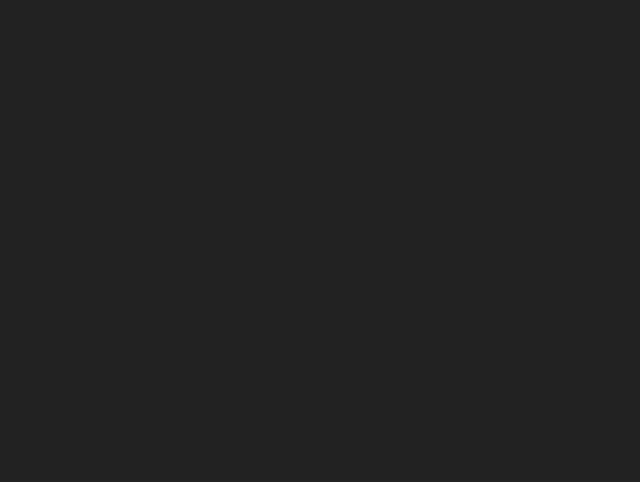
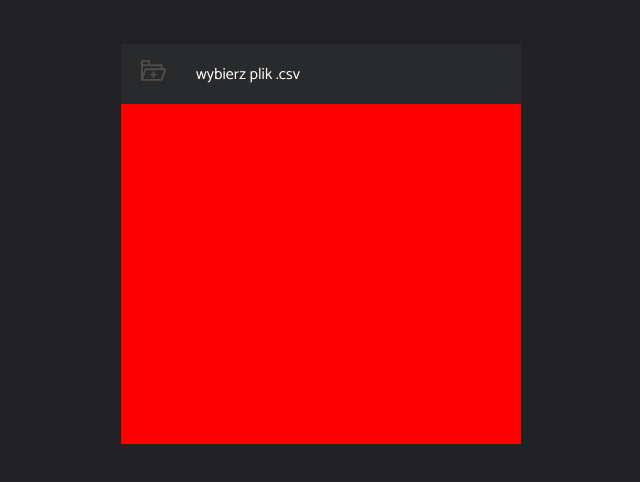
Before and after one commit to obrebskim/megakhh17-fe, a React (Create React App) app: page /admin in a window 1280 px wide. Before the commit this address had no page. Shown: the part 156-638 px from the top of the page, without its empty margins (319-959 px from the left). Built offline with nearby package versions, Linux system fonts and the light colour scheme.

Commit message:
Create File Attach component. Add folder.svg.

```diff
--- a/src/App.tsx
+++ b/src/App.tsx
@@ -6,6 +6,7 @@ import Login from "./Pages/Login/Login";
 import Students from "./Pages/Students/Students";
 import TalkReservation from "./Components/StudentsList/TalkReservation/TalkReservation";
 import AvailableStudents from "./Components/StudentsList/AvailableStudents/AvailableStudents";
+import Admin from "./Pages/Admin/Admin";
 
 const Container = styled.main`
   width: 100%;
@@ -23,6 +24,7 @@ function App() {
           <Route path="list" element={<AvailableStudents />} />
           <Route path="talk-reservation" element={<TalkReservation />} />
         </Route>
+        <Route path="admin" element={<Admin />} />
         <Route path="curiculum-vitae/:id" element={<CuriculumVitae />} />
       </Routes>
     </Container>
--- /dev/null
+++ b/src/Components/FileAttach.tsx
@@ -0,0 +1,65 @@
+import React, { ChangeEvent, useEffect, useRef, useState } from "react";
+import styled from "styled-components";
+import { ReactComponent as FolderIco } from "../Assets/img/folder.svg";
+
+const Container = styled.div`
+  width: 400px;
+  height: 60px;
+  display: flex;
+
+  background-color: var(--secondaryDark);
+  & label {
+    width: 100%;
+    height: 100%;
+    display: flex;
+    align-items: center;
+    gap: 10px;
+    color: var(--secondaryF ontColor);
+    & input {
+      display: none;
+    }
+    & button {
+      height: 100%;
+      width: 80px;
+      background-color: transparent;
+      border: none;
+      & svg {
+        width: 25px;
+      }
+    }
+    & span {
+      width: 100%;
+    }
+  }
+`;
+
+function FileAttach() {
+  const [files, setFile] = useState<FileList | null>(null);
+  const inputFile = useRef<HTMLInputElement | null>(null);
+
+  useEffect(() => {
+    console.log(files);
+  }, [files]);
+  return (
+    <Container>
+      <label htmlFor="file-csv">
+        <input
+          type="file"
+          onChange={(e: ChangeEvent<HTMLInputElement>) =>
+            setFile(e.target.files)
+          }
+          id="file-csv"
+          ref={inputFile}
+          accept=".csv"
+          title="Plik musi być plikiem rozszerzenie .csv"
+        />
+        <button type="button">
+          <FolderIco />
+        </button>
+        <span>{files ? files[0].name : "wybierz plik .csv"}</span>
+      </label>
+    </Container>
+  );
+}
+
+export default FileAttach;
--- /dev/null
+++ b/src/Pages/Admin/Admin.tsx
@@ -0,0 +1,28 @@
+import React from "react";
+import styled from "styled-components";
+import FileAttach from "../../Components/FileAttach";
+
+const Container = styled.section`
+  width: 100%;
+  height: 100vh;
+  display: grid;
+  place-items: center;
+`;
+
+const Wrapper = styled.div`
+  width: 400px;
+  height: 400px;
+  background-color: red;
+`;
+
+function Admin() {
+  return (
+    <Container>
+      <Wrapper>
+        <FileAttach />
+      </Wrapper>
+    </Container>
+  );
+}
+
+export default Admin;
```
Also changed, not shown: src/Assets/img/folder.svg (added).
